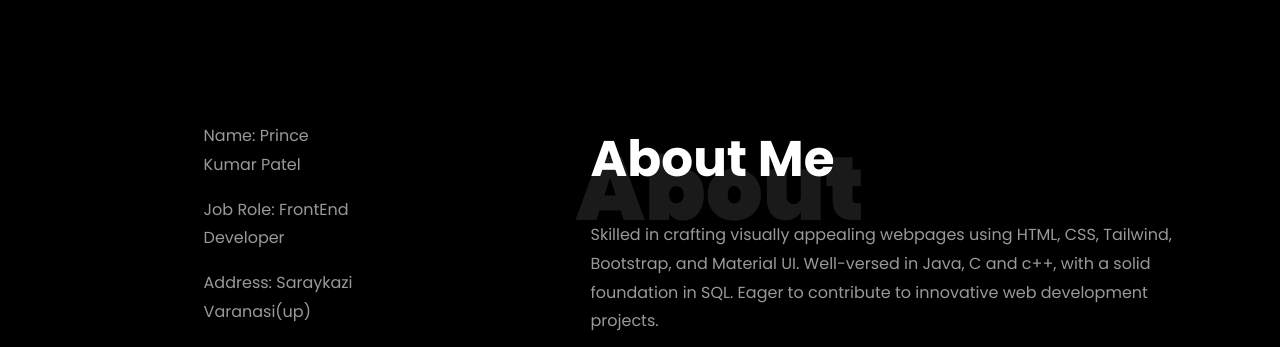
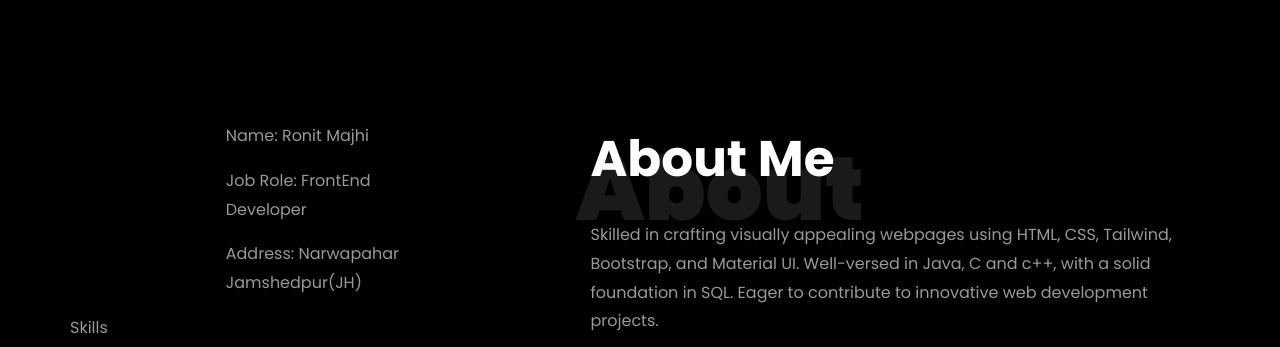
Before and after one commit to Ronit-CodeWizard/MY-PORTFOLIO, a plain HTML site: page index.html in a window 1280 px wide. Shown: the part 740-1087 px from the top of the page. Drawn offline with Linux system fonts and the light colour scheme; a web font is replaced by a local one.

Commit message:
Update index.html

```diff
--- a/index.html
+++ b/index.html
@@ -238,7 +238,7 @@
                         <p>
                           <span class="title-s">Name:
                           </span>
-                          <span>Prince Kumar Patel</span></p>
+                          <span>Ronit Majhi</span></p>
                         <p>
                           <span class="title-s">Job Role:
                           </span>
@@ -247,7 +247,7 @@
                           <!-- <span class="title-s">Experience: </span> <span>5 Years 3 Months</span></p> <p> -->
                           <span class="title-s">Address:
                           </span>
-                          <span>Saraykazi Varanasi(up)</span></p>
+                          <span>Narwapahar Jamshedpur(JH)</span></p>
                       </div>
                     </div>
                   </div>
```
